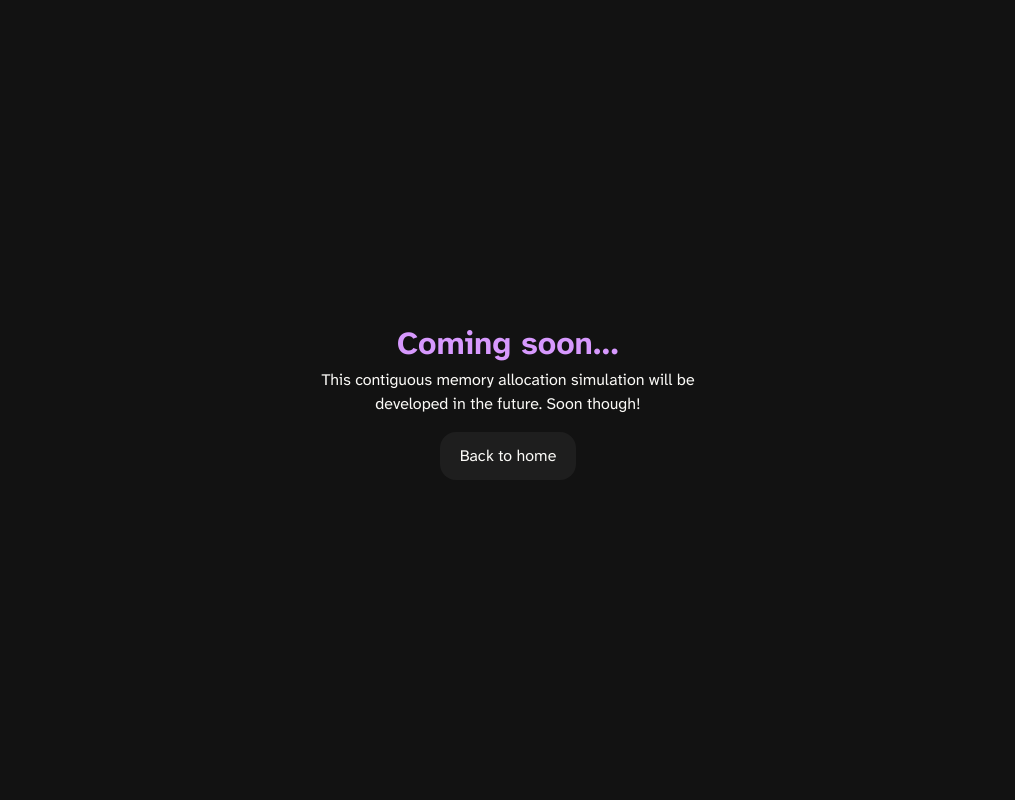
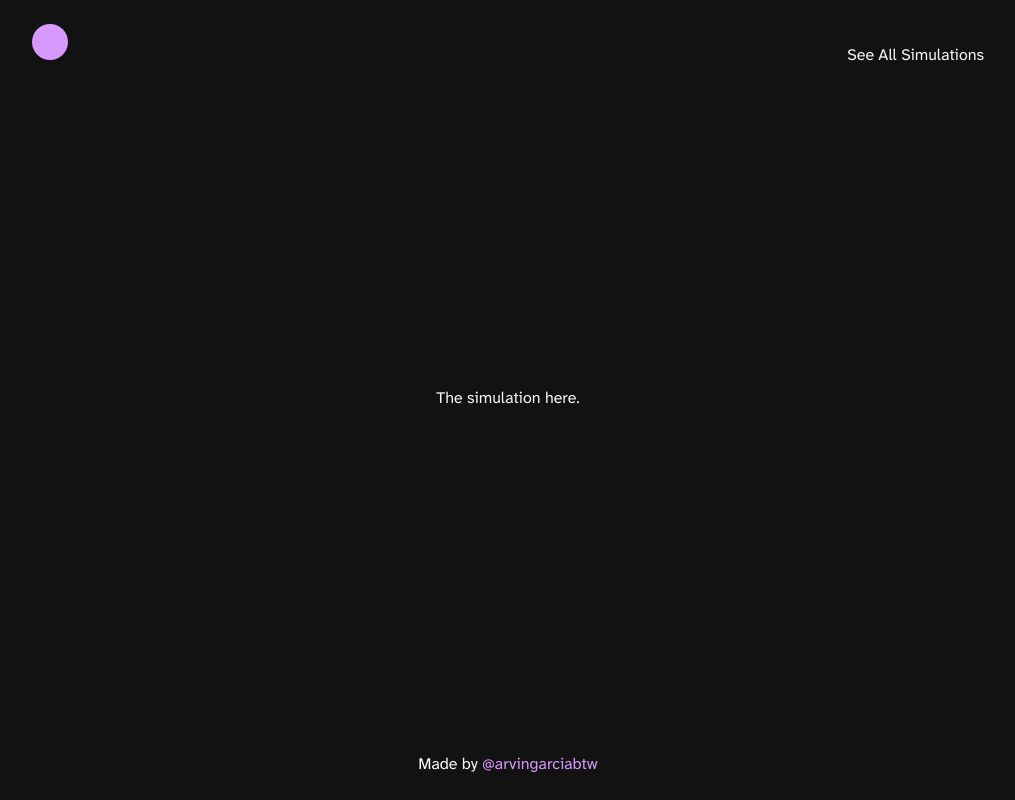
Before and after one commit to arvingarciabtw/simulations, a React (Vite) app: page /contiguous-memory-allocation in a window 1280 px wide. Shown: the whole page, without its empty margins (132-1147 px from the left). Built offline with nearby package versions, Linux system fonts and the light colour scheme.

Commit message:
feat: implement navbar and footer component

```diff
--- /dev/null
+++ b/src/components/footer.tsx
@@ -0,0 +1,17 @@
+function Footer() {
+	return (
+		<footer className="maxWidthWrapper">
+			Made by{" "}
+			<a
+				href="https://github.com/arvingarciabtw/simulations"
+				target="_blank"
+				rel="noopener noreferrer"
+				className="developer"
+			>
+				@arvingarciabtw
+			</a>
+		</footer>
+	);
+}
+
+export default Footer;
--- /dev/null
+++ b/src/components/navbar.tsx
@@ -0,0 +1,17 @@
+import styles from "../styles/navbar.module.css";
+import { Link } from "react-router";
+
+function NavBar() {
+	return (
+		<header className={`maxWidthWrapper ${styles.header}`}>
+			<div className={styles.logo}></div>
+			<nav>
+				<Link to="/" className={styles.home}>
+					See All Simulations
+				</Link>
+			</nav>
+		</header>
+	);
+}
+
+export default NavBar;
--- a/src/pages/contiguous-memory-allocation-page.tsx
+++ b/src/pages/contiguous-memory-allocation-page.tsx
@@ -1,9 +1,15 @@
-import ComingSoon from "../components/coming-soon";
+import styles from "../styles/contiguous-memory-allocation.module.css";
+import Footer from "../components/footer";
+import NavBar from "../components/navbar";
 
 function CMAPage() {
 	return (
 		<>
-			<ComingSoon simulationName={"contiguous memory allocation simulation"} />
+			<NavBar />
+			<main className={`maxWidthWrapper ${styles.main}`}>
+				The simulation here.
+			</main>
+			<Footer />
 		</>
 	);
 }
--- a/src/pages/home-page.tsx
+++ b/src/pages/home-page.tsx
@@ -1,6 +1,7 @@
 import styles from "../styles/home-page.module.css";
 import { Link } from "react-router";
 import type { Simulation } from "../types/simulation.model";
+import Footer from "../components/footer";
 
 function HomePage() {
 	return (
@@ -12,17 +13,7 @@ function HomePage() {
 				<Description />
 				<Simulations />
 			</main>
-			<footer className="maxWidthWrapper">
-				Made by{" "}
-				<a
-					href="https://github.com/arvingarciabtw/simulations"
-					target="_blank"
-					rel="noopener noreferrer"
-					className="developer"
-				>
-					@arvingarciabtw
-				</a>
-			</footer>
+			<Footer />
 		</>
 	);
 }
--- /dev/null
+++ b/src/styles/contiguous-memory-allocation.module.css
@@ -0,0 +1,4 @@
+.main {
+	display: grid;
+	place-content: center;
+}
--- /dev/null
+++ b/src/styles/navbar.module.css
@@ -0,0 +1,22 @@
+.header {
+	display: flex;
+	justify-content: space-between;
+	align-items: baseline;
+}
+
+.logo {
+	width: 36px;
+	aspect-ratio: 1 / 1;
+	background: var(--color-primary);
+	border-radius: 50%;
+}
+
+.home {
+	color: var(--color-fg);
+	text-decoration: none;
+	transition: color 0.3s ease;
+}
+
+.home:hover {
+	color: var(--color-primary);
+}
```
